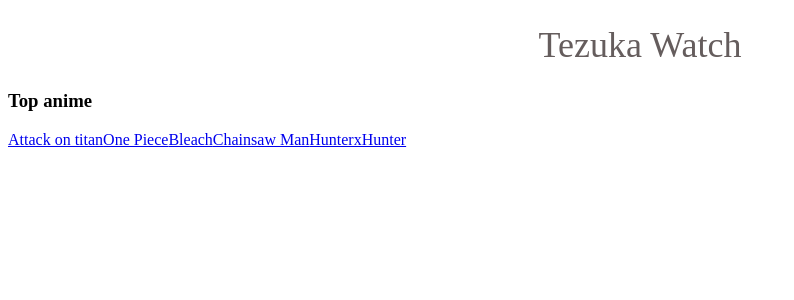
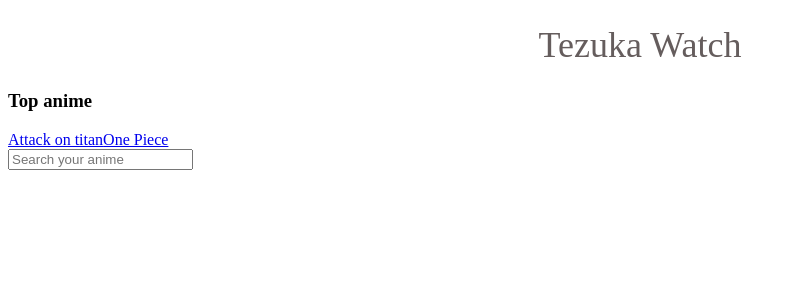
Before and after one commit to Cxlopez/Tezuka-Watch, a React (Create React App) app: page / in a window 1280 px wide. Shown: the top 300 px of the page, without its empty margins (0-794 px from the left). Built offline with nearby package versions, Linux system fonts and the light colour scheme; no server answers.

Commit message:
add search bar

```diff
--- a/src/App.js
+++ b/src/App.js
@@ -6,10 +6,10 @@ function App() {
 
   const [animeList, setAnimeList] = useState([]);
   const [animeData, setAnimeData] = useState([]);
-  const [search, setSearch] = useState('');
+  const [search, setSearch] = useState('Naruto');
 
   const getanimeData = async () => {
-    const temp = await fetch(`https://api.jikan.moe/v4/anime?q=Naruto&limit=20`)
+    const temp = await fetch(`https://api.jikan.moe/v4/anime?q=${search}&limit=20`)
     const resData = await temp.json()
     setAnimeList(resData.data);
   }
@@ -17,7 +17,7 @@ function App() {
   useEffect(() => {
     getanimeData();
 
-  }, [])
+  }, [search])
 
   return (
     <div className="App">
@@ -26,6 +26,10 @@ function App() {
         <NavBar
           animeData={animeData}/>
       </div>
+      <div className="search-box">
+        <input type="search" placeholder="Search your anime"
+        onChange={(e) => setSearch(e.target.value)} />
+      </div>
     </div>
   );
 }
--- a/src/components/NavBar.js
+++ b/src/components/NavBar.js
@@ -11,15 +11,6 @@ function NavBar() {
         <a href='#' target="_blank" rel="noreferrer">
           One Piece
         </a>
-        <a href='#' target="_blank" rel="noreferrer">
-          Bleach
-        </a>
-        <a href='#' target="_blank" rel="noreferrer">
-          Chainsaw Man
-        </a>
-        <a href='#' target="_blank" rel="noreferrer">
-          HunterxHunter
-        </a>
       </nav>
     </div>
   )
```
